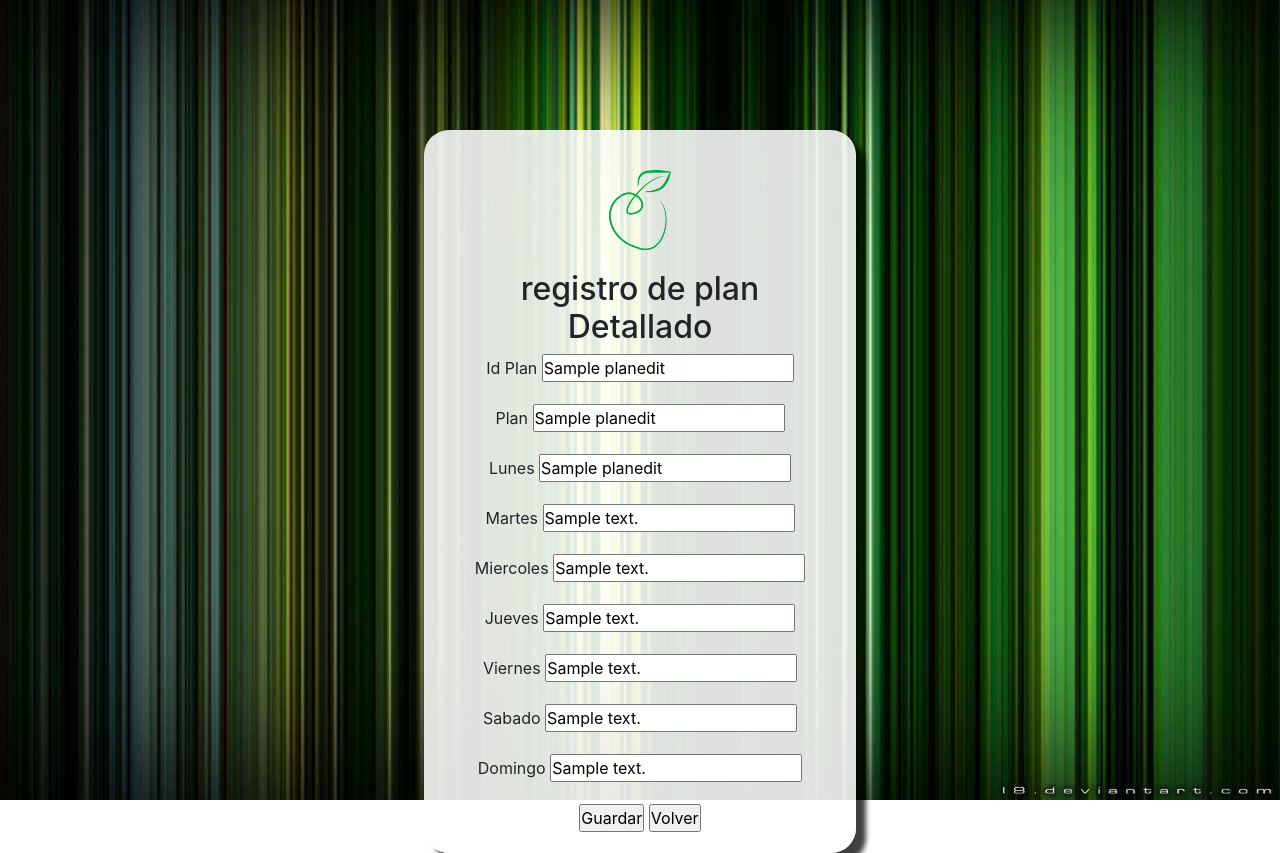
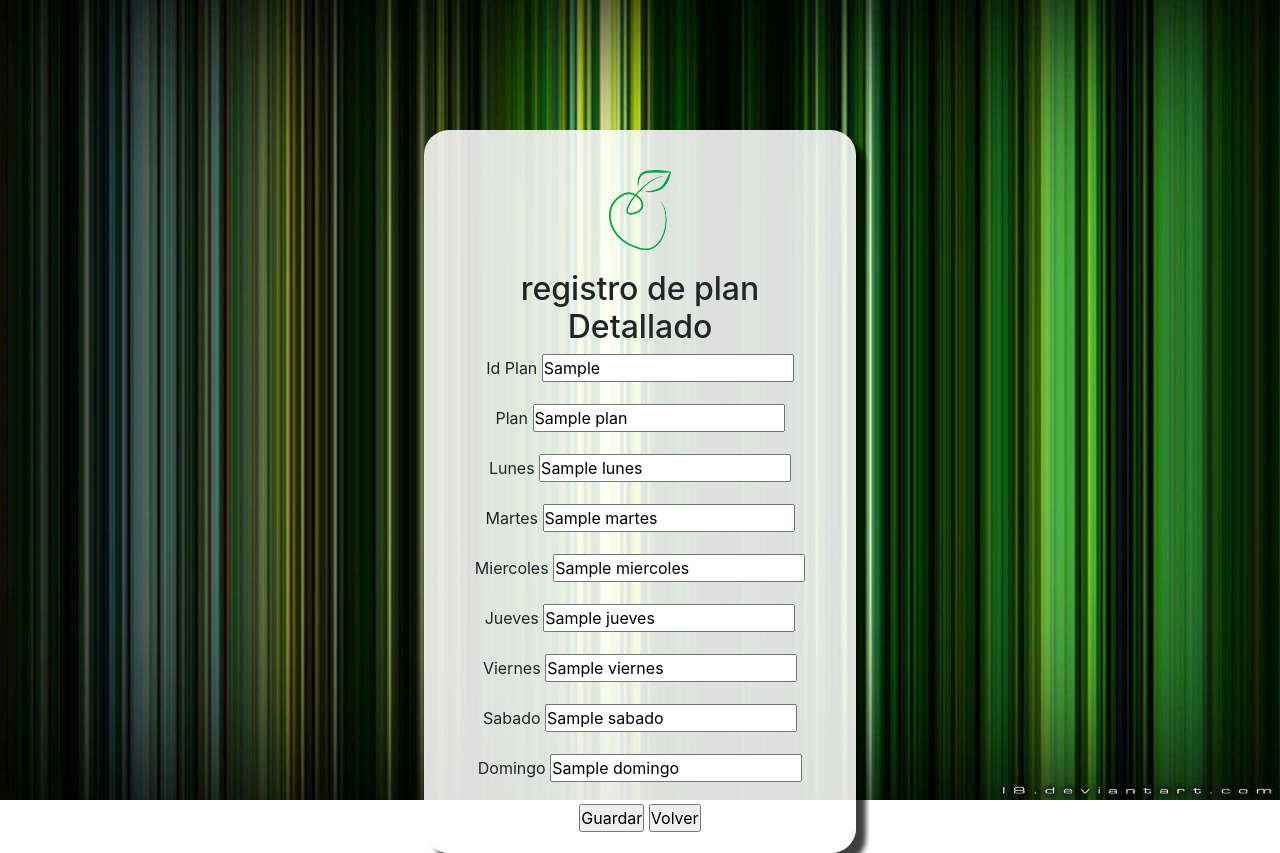
Before and after one commit to dev-jackson/Nutri_Salud, a PHP site: template view/dinamicas/planDetalladoEdit.php in a window 1280 px wide. Run offline with PHP 8.4, Linux system fonts and the light colour scheme; the template is opened without the code that fills it: most values are stand-ins (such as "Sample title", 1, 10 or a date in 2020).

Commit message:
crud casu terminado

```diff
--- a/view/dinamicas/planDetallado.php
+++ b/view/dinamicas/planDetallado.php
@@ -20,6 +20,7 @@ session_start();
 
             <br></br>
             <tr >
+                <th>Id </th>
                 <th>Id Plan</th>
                 <th>Plan</th>
                 <th>Lunes</th>
@@ -36,6 +37,7 @@ session_start();
             foreach ($resultado as $gp):
                 ?>
                 <tr>
+                    <td><?php echo($gp['iddetalle_plan']); ?></td>
                     <td><?php echo($gp['planes_nutri_idplanes_nutri']); ?></td>
                     <td><?php echo($gp['plan']); ?></td>
                     <td><?php echo($gp['lunes']); ?></td>
@@ -50,8 +52,8 @@ session_start();
                         <?php
                         if (isset($_SESSION['Adm'])) {
 
-                            echo('<a href="" class="btn-btn-danger" >Eliminar</a>');
-                            echo('<a href="" class="btn-btn-modi" >Modificar</a>');
+                            echo('<a href="index.php?c=Admin&a=eliminarPlanesDetallados&id='. $gp['iddetalle_plan']. ' " class="btn-btn-danger" >Eliminar</a>');
+                            echo('<a href="index.php?c=Admin&a=mostrarIdDetalle&id='. $gp['iddetalle_plan']. ' " class="btn-btn-modi" >Modificar</a>');
                         } elseif (isset($_SESSION['Client'])) {
                             echo('<a href="" class="btn-btn-danger">Eliminar</a>');
 
--- a/view/dinamicas/planDetalladoEdit.php
+++ b/view/dinamicas/planDetalladoEdit.php
@@ -13,42 +13,42 @@
             <form action="index.php?c=Admin&a=guardarPlanDetallado" method="post">
                 <img src="assets/imagenes/logo.png" alt="">
                 <h2>registro de plan Detallado</h2>
-                <input type="hidden" name="idPlanDetallado" value="<?php echo isset($planedit) ? $planedit->id : ''; ?>"/>
+                <input type="hidden" name="idPlanDetallado" value="<?php echo isset($DetalleEdit) ? $DetalleEdit->idPlanDetallado : ''; ?>"/>
                 <div class="form-group">
                     <label>Id Plan</label>
-                    <input type="text" name="id_plan" value="<?php echo isset($planedit) ? $planedit->nombre : ''; ?> "/>
+                    <input type="text" name="idplan" value="<?php echo isset($DetalleEdit) ? $DetalleEdit->idplaNutri : ''; ?> "/>
                 </div>
                 <div class="form-group">
                     <label>Plan</label>
-                    <input type="text" name="plan" value="<?php echo isset($planedit) ? $planedit->nombre : ''; ?> "/>
+                    <input type="text" name="plan" value="<?php echo isset($DetalleEdit) ? $DetalleEdit->plan : ''; ?> "/>
                 </div>
                 <div class="form-group">
                     <label>Lunes</label>
-                    <input type="text" name="lunes" value="<?php echo isset($planedit) ? $planedit->nombre : ''; ?> "/>
+                    <input type="text" name="lunes" value="<?php echo isset($DetalleEdit) ? $DetalleEdit->lunes : ''; ?> "/>
                 </div>
                 <div class="form-group">
                     <label>Martes</label>
-                    <input type="text" name="martes" value="<?php echo isset($planedit) ? $planedit->descripcion : ''; ?> "/>
+                    <input type="text" name="martes" value="<?php echo isset($DetalleEdit) ? $DetalleEdit->martes : ''; ?> "/>
                 </div>
                 <div class="form-group">
                     <label>Miercoles</label>
-                    <input type="text" name="miercoles" value="<?php echo isset($planedit) ? $planedit->descripcion : ''; ?> "/>
+                    <input type="text" name="miercoles" value="<?php echo isset($DetalleEdit) ? $DetalleEdit->miercoles : ''; ?> "/>
                 </div>
                 <div class="form-group">
                     <label>Jueves</label>
-                    <input type="text" name="jueves" value="<?php echo isset($planedit) ? $planedit->descripcion : ''; ?> "/>
+                    <input type="text" name="jueves" value="<?php echo isset($DetalleEdit) ? $DetalleEdit->jueves : ''; ?> "/>
                 </div>
                 <div class="form-group">
                     <label>Viernes</label>
-                    <input type="text" name="viernes" value="<?php echo isset($planedit) ? $planedit->descripcion : ''; ?> "/>
+                    <input type="text" name="viernes" value="<?php echo isset($DetalleEdit) ? $DetalleEdit->viernes : ''; ?> "/>
                 </div>
                 <div class="form-group">
                     <label>Sabado</label>
-                    <input type="text" name="sabado" value="<?php echo isset($planedit) ? $planedit->descripcion : ''; ?> "/>
+                    <input type="text" name="sabado" value="<?php echo isset($DetalleEdit) ? $DetalleEdit->sabado : ''; ?> "/>
                 </div>
                 <div class="form-group">
                     <label>Domingo</label>
-                    <input type="text" name="domingo" value="<?php echo isset($planedit) ? $planedit->descripcion : ''; ?> "/>
+                    <input type="text" name="domingo" value="<?php echo isset($DetalleEdit) ? $DetalleEdit->domingo : ''; ?> "/>
                 </div>
                 <div class="text-center">
                     <input type="submit" value="Guardar">
```
Also changed, not shown: controller/funcionesAdm/AdminController.php (+31 -11 lines), model/DAO/AdminDAO.php (+16 -0 lines).
